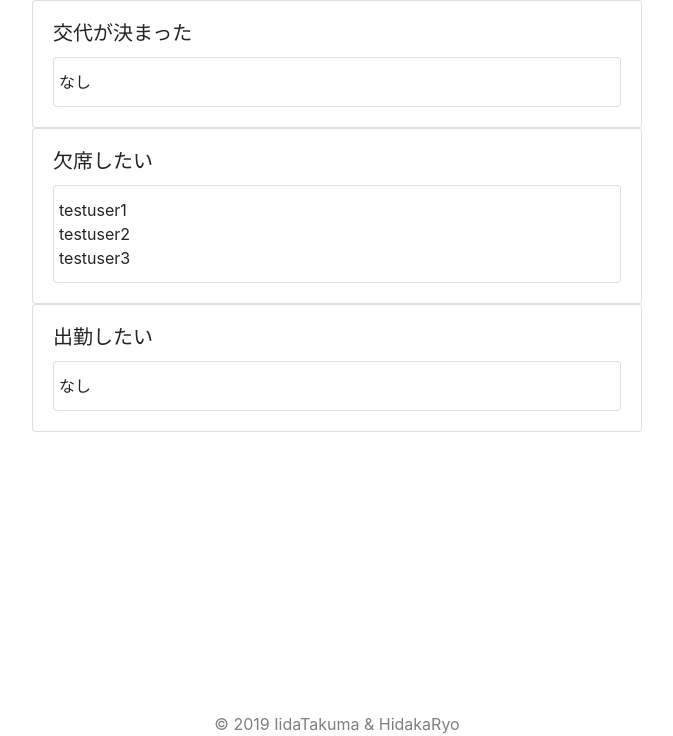
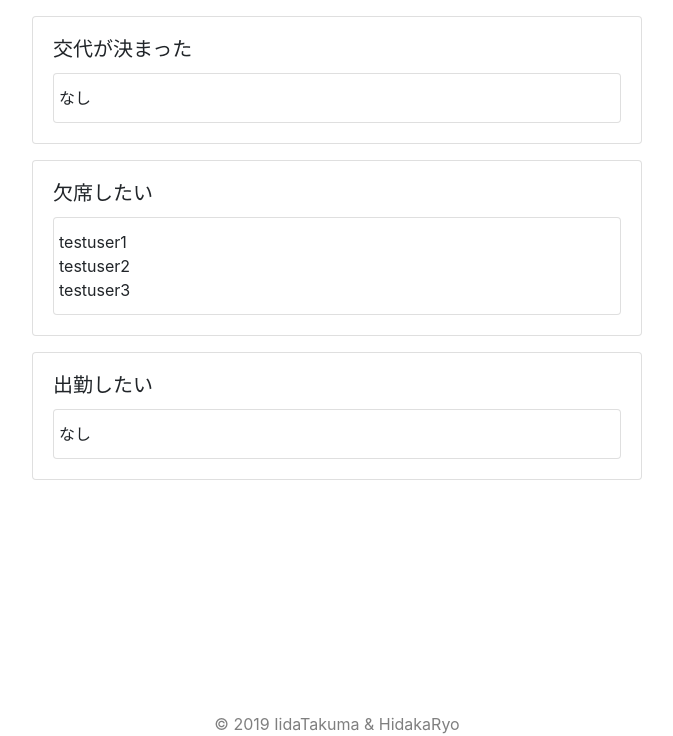
Before and after one commit to IidaTakuma/ShiftSwitch, a Django app: page /manager/daily/?y=2019&m=4&d=6&w=Sat in a window 1280 px wide. Shown: the part 64-800 px from the top of the page, without its empty margins (303-976 px from the left). Run offline with Django 3.2, Linux system fonts and the light colour scheme; a user stored in the database is signed in; data comes from the database, SQL or seed files in the repository; some libraries are stand-ins or nearby versions.

Commit message:
レイアウト修正

```diff
--- a/ShiftSwitch/main/templates/main/calendar.html
+++ b/ShiftSwitch/main/templates/main/calendar.html
@@ -3,7 +3,7 @@
 {% block content %}
 {% comment %} [hidaka]switch month {% endcomment %}
 <main class="col-12 col-lg-6 offset-lg-3">
-<ul class="nav nav-tabs">
+<ul class="nav nav-tabs pt-3">
   <li class="nav-item col-6 text-center px-0">
     <a href="#this_month" class="nav-link active" data-toggle="tab">今月</a>
   </li>
--- a/ShiftSwitch/main/templates/main/daily.html
+++ b/ShiftSwitch/main/templates/main/daily.html
@@ -6,7 +6,7 @@
 
 {% block content %}
 <main class="col-12 col-lg-6 offset-lg-3">
-    <ul class="nav nav-tabs">
+    <ul class="nav nav-tabs pt-3">
     <li class="nav-item col-6 text-center px-0">
         <a href="#absence" class="nav-link active" data-toggle="tab">代わって欲しい</a>
     </li>
--- a/ShiftSwitch/main/templates/main/managerCalender.html
+++ b/ShiftSwitch/main/templates/main/managerCalender.html
@@ -12,7 +12,7 @@
 {% block content %}
 {% comment %} [hidaka]switch month {% endcomment %}
 <main class="col-12 col-lg-6 offset-lg-3">
-<ul class="nav nav-tabs">
+<ul class="nav nav-tabs pt-3">
   <li class="nav-item col-6 text-center px-0">
     <a href="#this_month" class="nav-link active" data-toggle="tab">今月</a>
   </li>
--- a/ShiftSwitch/main/templates/main/managerDaily.html
+++ b/ShiftSwitch/main/templates/main/managerDaily.html
@@ -16,7 +16,7 @@
 {% block content %}
     <main class="col-12 col-lg-6 offset-lg-3">
         {% comment %}交代確定(ここから){% endcomment %}
-        <div class="card">
+        <div class="card my-3">
             <div class="card-body">
                 <h5 class="card-title">交代が決まった</h5>
                 <div class="card-text">
@@ -48,7 +48,7 @@
         {% comment %}交代確定(ここまで){% endcomment %}
 
         {% comment %}欠席希望(ここから){% endcomment %}
-        <div class="card">
+        <div class="card my-3">
             <div class="card-body">
                 <h5 class="card-title">欠席したい</h5>
                 <div class="card-text">
@@ -71,7 +71,7 @@
         {% comment %}欠席希望(ここまで){% endcomment %}
 
         {% comment %}出勤希望(ここから){% endcomment %}
-        <div class="card">
+        <div class="card my-3">
             <div class="card-body">
                 <h5 class="card-title">出勤したい</h5>
                 <div class="card-text">
```
